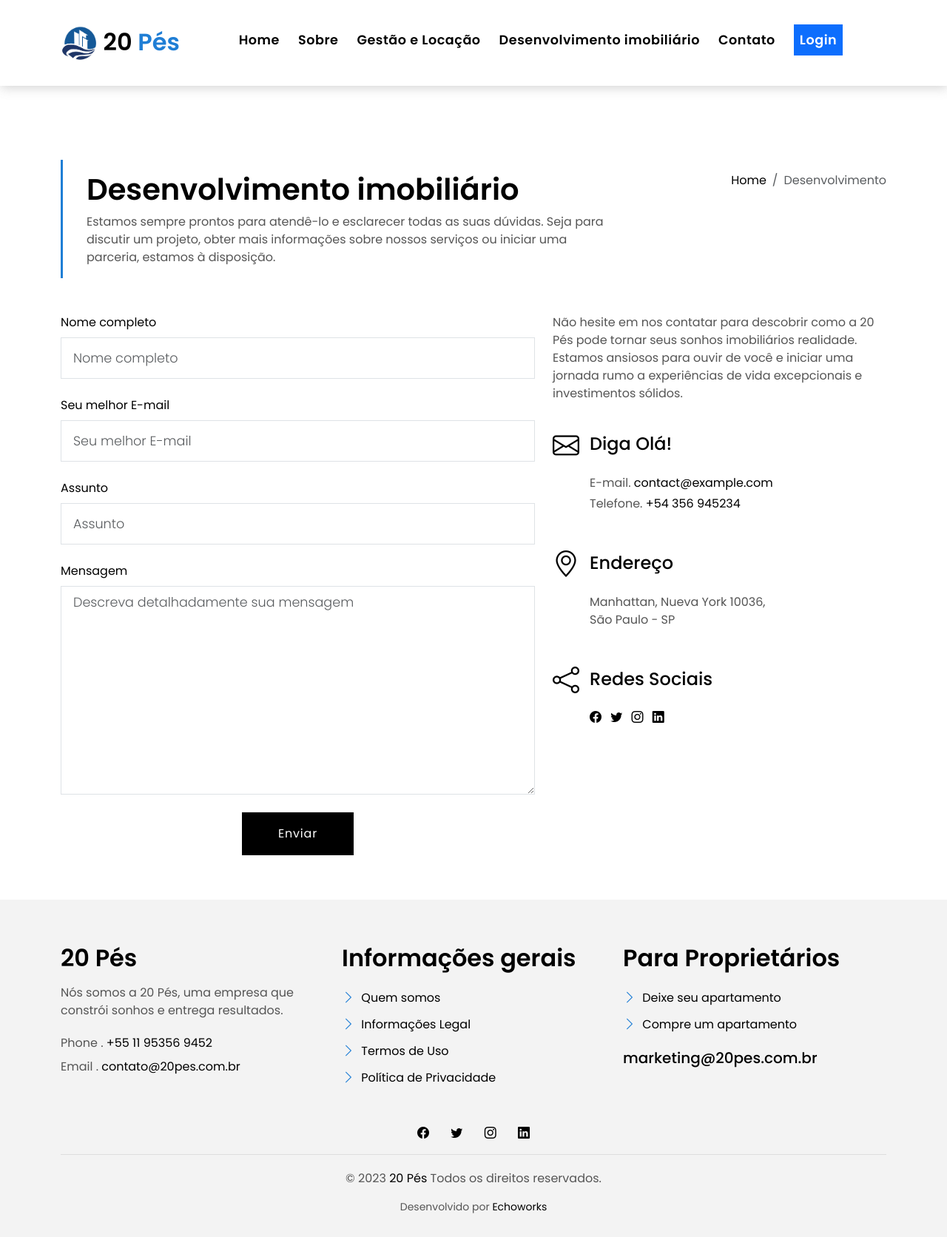
After one commit to everlon/20pes, a Django app: page /desenvolvimento-imobiliario/ in a window 1280 px wide. The commit adds this page. Shown: the whole page at 74% size. Run offline with Django 4.2, Linux system fonts and the light colour scheme; some libraries are stand-ins or nearby versions.

Commit message:
Alterações pelo cliente

```diff
--- a/imoveis/templates/assets/css/style.css
+++ b/imoveis/templates/assets/css/style.css
@@ -648,7 +648,7 @@ a:hover {
 
 .navbar-default.navbar-trans .nav-link,
 .navbar-default.navbar-reduce .nav-link {
-  font-size: 1.1rem;
+  font-size: 0.8rem;
   color: #000000;
   font-weight: 600;
   letter-spacing: 0.03em;
@@ -1316,13 +1316,13 @@ a:hover {
 
 @media (min-width: 768px) {
   .card-header-a .card-title-a {
-    font-size: 1.3rem;
+    font-size: 1.0rem;
   }
 }
 
 @media (min-width: 992px) {
   .card-header-a .card-title-a {
-    font-size: 2rem;
+    font-size: 1.7rem;
   }
 }
 
--- a/imoveis/templates/nav.html
+++ b/imoveis/templates/nav.html
@@ -26,10 +26,14 @@
           </li>
 
           <li class="nav-item">
-            <a class="nav-link {% menu_active request 'comunicacao' %}" href="{% url 'property-grid' %}">Imóveis</a>
+            <a class="nav-link {% menu_active request 'comunicacao' %}" href="{% url 'property-grid' %}">Gestão e Locação</a>
           </li>
 
+          <li class="nav-item">
+            <a class="nav-link {% menu_active request 'comunicacao' %}" href="{% url 'propertydevelopment' %}">Desenvolvimento imobiliário</a>
+          </li>
 
+          {% comment %}
           <li class="nav-item dropdown">
             <a class="nav-link dropdown-toggle" href="#" id="navbarDropdown" role="button" data-bs-toggle="dropdown" aria-haspopup="true" aria-expanded="false">Categorias</a>
             <div class="dropdown-menu">
@@ -38,6 +42,8 @@
               {% endfor %}
             </div>
           </li>
+          {% endcomment %}
+
           <li class="nav-item">
             <a class="nav-link {% menu_active request 'contatos' %}" href="{% url 'contactus' %}">Contato</a>
           </li>
--- /dev/null
+++ b/imoveis/templates/property-development.html
@@ -0,0 +1,135 @@
+{% extends 'base.html' %}
+
+{% load static %}
+{% load django_bootstrap5 %}
+
+{% block content %}
+
+<main id="main">
+
+    <!-- ======= Intro Single ======= -->
+    <section class="intro-single">
+      <div class="container">
+        <div class="row">
+          <div class="col-md-12 col-lg-8">
+            <div class="title-single-box">
+              <h1 class="title-single">Desenvolvimento imobiliário</h1>
+              <span class="color-text-a">Estamos sempre prontos para atendê-lo e esclarecer todas as suas dúvidas. Seja para discutir um projeto, obter mais informações sobre nossos serviços ou iniciar uma parceria, estamos à disposição.</span>
+            </div>
+          </div>
+          <div class="col-md-12 col-lg-4">
+            <nav aria-label="breadcrumb" class="breadcrumb-box d-flex justify-content-lg-end">
+              <ol class="breadcrumb">
+                <li class="breadcrumb-item">
+                  <a href="{% url 'home' %}">Home</a>
+                </li>
+                <li class="breadcrumb-item active" aria-current="page">
+                  Desenvolvimento
+                </li>
+              </ol>
+            </nav>
+          </div>
+        </div>
+      </div>
+    </section><!-- End Intro Single-->
+
+    <!-- ======= Contact Single ======= -->
+    <section class="contact">
+      <div class="container">
+        <div class="row">
+          <div class="col-sm-12">
+            <div class="row">
+              <div class="col-md-7">
+
+                <form action="{% url 'contactus' %}" method="post" class="php-email-form" autocomplete="off">
+                    {% bootstrap_messages %}
+                    {% csrf_token %}
+                    {% bootstrap_form form layout='inline' %}
+                    <div class="col-md-12 text-center">
+                        <button type="submit" class="btn btn-a">Enviar</button>
+                      </div>
+                </form>
+
+              </div>
+              <div class="col-md-5 section-md-t3">
+                <div class="icon-box-content mb-4">Não hesite em nos contatar para descobrir como a 20 Pés pode tornar seus sonhos imobiliários realidade. Estamos ansiosos para ouvir de você e iniciar uma jornada rumo a experiências de vida excepcionais e investimentos sólidos.</div>
+                <div class="icon-box section-b2">
+                  <div class="icon-box-icon">
+                    <span class="bi bi-envelope"></span>
+                  </div>
+                  <div class="icon-box-content table-cell">
+                    <div class="icon-box-title">
+                      <h4 class="icon-title">Diga Olá!</h4>
+                    </div>
+                    <div class="icon-box-content">
+                      <p class="mb-1">E-mail.
+                        <span class="color-a">contact@example.com</span>
+                      </p>
+                      <p class="mb-1">Telefone.
+                        <span class="color-a">+54 356 945234</span>
+                      </p>
+                    </div>
+                  </div>
+                </div>
+                <div class="icon-box section-b2">
+                  <div class="icon-box-icon">
+                    <span class="bi bi-geo-alt"></span>
+                  </div>
+                  <div class="icon-box-content table-cell">
+                    <div class="icon-box-title">
+                      <h4 class="icon-title">Endereço</h4>
+                    </div>
+                    <div class="icon-box-content">
+                      <p class="mb-1">
+                        Manhattan, Nueva York 10036,
+                        <br> São Paulo - SP
+                      </p>
+                    </div>
+                  </div>
+                </div>
+                <div class="icon-box">
+                  <div class="icon-box-icon">
+                    <span class="bi bi-share"></span>
+                  </div>
+                  <div class="icon-box-content table-cell">
+                    <div class="icon-box-title">
+                      <h4 class="icon-title">Redes Sociais</h4>
+                    </div>
+                    <div class="icon-box-content">
+                      <div class="socials-footer">
+                        <ul class="list-inline">
+                          <li class="list-inline-item">
+                            <a href="#" class="link-one">
+                              <i class="bi bi-facebook" aria-hidden="true"></i>
+                            </a>
+                          </li>
+                          <li class="list-inline-item">
+                            <a href="#" class="link-one">
+                              <i class="bi bi-twitter" aria-hidden="true"></i>
+                            </a>
+                          </li>
+                          <li class="list-inline-item">
+                            <a href="#" class="link-one">
+                              <i class="bi bi-instagram" aria-hidden="true"></i>
+                            </a>
+                          </li>
+                          <li class="list-inline-item">
+                            <a href="#" class="link-one">
+                              <i class="bi bi-linkedin" aria-hidden="true"></i>
+                            </a>
+                          </li>
+                        </ul>
+                      </div>
+                    </div>
+                  </div>
+                </div>
+              </div>
+            </div>
+          </div>
+        </div>
+      </div>
+    </section><!-- End Contact Single-->
+
+  </main><!-- End #main -->
+
+{% endblock %}
--- a/imoveis/templates/property-grid.html
+++ b/imoveis/templates/property-grid.html
@@ -67,12 +67,12 @@
                     <div class="card-overlay">
                         <div class="card-overlay-a-content">
                         <div class="card-header-a">
-                            <h2 class="card-title-a">
+                            <h3 class="card-title-a">
                             <a href="{% url 'property-single' slug=i.slug %}">{{ i.titulo }}
                                 {% if i.cidade %}
                                   <br />{{ i.cidade|default:"" }}-{{ i.uf|default:"" }}</a>
                                 {% endif %}
-                            </h2>
+                            </h3>
                         </div>
                         <div class="card-body-a">
                             <a href="{% url 'property-single' slug=i.slug %}" class="link-a">Saiba mais
--- a/imoveis/urls.py
+++ b/imoveis/urls.py
@@ -13,6 +13,7 @@ from .views import (
     propertyNewFormViewAuthenticated,
     propertyDeleteView,
     propertyEditView,
+    propertyDevelopment,
     aboutView,
     contactView,
     MyProfileView
@@ -22,6 +23,7 @@ urlpatterns = [
     path('', IndexView.as_view(), name='home'),
     path('sobre/', aboutView.as_view(), name='about'),
     path('contatos/', contactView.as_view(), name='contactus'),
+    path('desenvolvimento-imobiliario/', propertyDevelopment.as_view(), name='propertydevelopment'),
     path('imoveis-cadastro/', propertyNewFormView.as_view(), name='property-new'),
     path('imoveis/', propertyListView.as_view(), name='property-grid'),
     path('imoveis/<slug:slug>', propertyCatListView.as_view(), name='property-categ'),
--- a/imoveis/views.py
+++ b/imoveis/views.py
@@ -110,6 +110,26 @@ class contactView(FormView):
     template_name = 'contactus.html'
     form_class = ContatoForm
     success_url = reverse_lazy('contactus')
+
+    def get_context_data(self, **kwargs):
+        context = super().get_context_data(**kwargs)
+        context['property_cat'] = Categoria.objects.filter(active=True).order_by('parent', 'titulo')
+        return context
+
+    def form_valid(self, form, *args, **kwargs):
+        form.send_mail()
+        messages.success(self.request, 'E-mail enviado com sucesso')
+        return super(contactView, self).form_valid(form, *args, **kwargs)
+
+    def form_invalid(self, form, *args, **kwargs):
+        messages.error(self.request, 'Erro ao enviar e-mail, favor entrar em contato')
+        return super(contactView, self).form_invalid(form, *args, **kwargs)
+
+
+class propertyDevelopment(FormView):
+    template_name = 'property-development.html'
+    form_class = ContatoForm
+    success_url = reverse_lazy('propertydevelopment')
 
     def get_context_data(self, **kwargs):
         context = super().get_context_data(**kwargs)
```
Also changed, not shown: imoveis/templates/index.html (+23 -1 lines), static/assets/img/slide-7.jpg (added).
